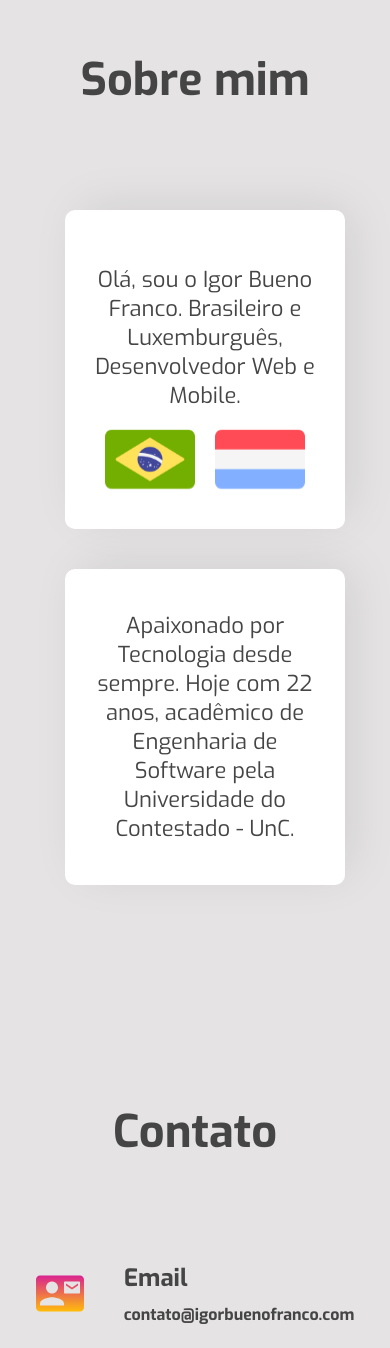
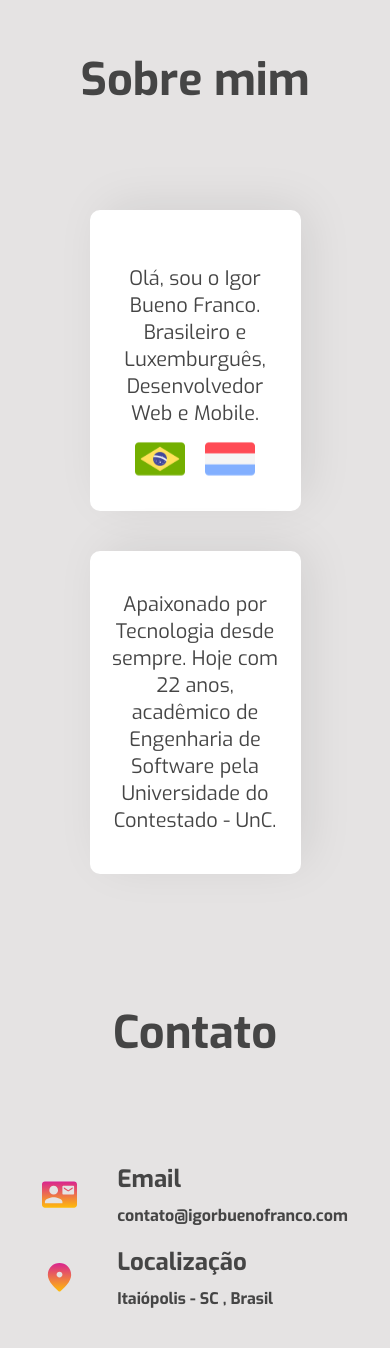
Before and after one commit to igBFranco/igorbfranco_portfolio, a React (Create React App) app: page / in a window 390 px wide. Shown: the part 1003-2351 px from the top of the page. Built offline with nearby package versions, Linux system fonts and the light colour scheme.

Commit message:
Ajustando Footer

```diff
--- a/src/App.module.scss
+++ b/src/App.module.scss
@@ -120,7 +120,7 @@ body {
         }
         .about {
         //margin: 10%;
-            width: 90%;
+            //width: 90%;
             //background-image: linear-gradient(to bottom right,  #A83279, #D38312);
             //height: 100vh;
             // border-top-right-radius: 150px;
@@ -136,7 +136,7 @@ body {
             padding-top: 50px;
             margin-left: 5%;
             margin-right: 5%;
-            margin-bottom: 30%;
+            margin-bottom: 15%;
             h1 {
                 //background-image: linear-gradient(to bottom right, #A83279, #D38312);
                 background-color: $text;
@@ -151,13 +151,13 @@ body {
             }
             .aboutText{
                 display: flex;
-                //width: 100%;
                 padding-left: 50px;
                 padding-right: 50px;
                 //flex-direction: row;
                 justify-content: space-around;
                 .aboutLeft {
-                    width: 80%;
+                    flex-grow: 1;
+                    max-width: 300px;
                     align-items: center;
                     padding: 20px;
                     background-color: #ffffff;
@@ -169,21 +169,22 @@ body {
                     p {
                         text-align: center;
                         color: $text;
-                        font-size: 22px;
+                        font-size: 20px;
                     }
                     .flags {
                         display: flex;
                         align-items: center;
                         justify-content: center;
                         img {
-                            width: 90px;
+                            width: 50px;
                             padding: 10px;
                         }
                     }
 
                 }
                 .aboutRight {
-                    width: 80%;
+                   flex-grow: 1;
+                   max-width: 300px;
                     align-items: center;
                     padding: 20px;
                     background-color: #ffffff;
@@ -195,7 +196,7 @@ body {
                     p {
                         text-align: center;
                         color: $text;
-                        font-size: 22px;
+                        font-size: 20px;
                     }
                     .socials {
                         display: flex;
@@ -260,37 +261,13 @@ body {
                     align-items: center;
                     padding: 20px;
                     //width: 40%;
-                    .contactPhone {
-                        width: 100%;
-                        display: flex;
-                        justify-content: flex-start;
-                        margin-bottom: 20px;
-                        img {
-                            width: 48px;
-                            padding-right: 40px;
-                        }
-                        .phoneInfo{
-                            h2 {
-                                margin-top: 0;
-                                margin-bottom: 10px;
-                            }
-                            h4 {
-                                margin: 0;
-                                color: $text;
-                            }
-                            a{
-                                text-decoration: none;
-                                color: inherit;
-                            }
-                        }
-                    }
                     .contactEmail {
                         width: 100%;
                         display: flex;
                         justify-content: flex-start;
                         margin-bottom: 20px;
                         img {
-                            width: 48px;
+                            width: 35px;
                             padding-right: 40px;
                         }
                         .emailInfo {
@@ -313,7 +290,7 @@ body {
                         width: 100%;
                         justify-content: flex-start;
                         img {
-                            width: 48px;
+                            width: 35px;
                             padding-right: 40px;
                         }
                         .locationInfo {
@@ -409,6 +386,9 @@ body {
             .profile {
                 background-position: 250px 250px;
                 background-size: 60%;
+                .greeting {
+                    padding-left: 0;
+                }
                 img {
                     max-width: 350px;
                 }
@@ -466,7 +446,7 @@ body {
                     }
                     .flags {
                         img {
-                            width: 50px;
+                            width: 40px;
                         }
                     }
                 }
@@ -485,6 +465,11 @@ body {
             flex-direction: column;
             .contactDetails {
                 flex-direction: column;
+                .contactTitle{
+                    h1 {
+                        margin-top: 0;
+                    }
+                }
             }
             .footer {
                 flex-direction: column;
--- a/src/App.tsx
+++ b/src/App.tsx
@@ -6,7 +6,6 @@ import Brasil from './assets/brasil.svg';
 import Instagram from './assets/instagram.png';
 import Github from './assets/github.png';
 import Linkedin from './assets/linkedin.png';
-import Phone from './assets/phone.svg';
 import Email from './assets/email.svg';
 import Location from './assets/location.svg';
 
```
